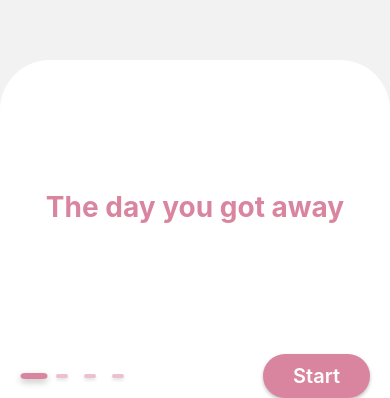
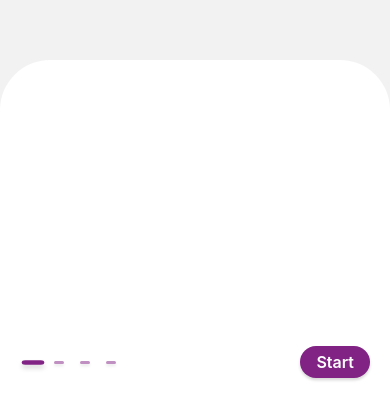
Before and after one commit to devabaha/react-native-training-my-self, a React Native app: screen / in a window 390 px wide. Shown: the part 446-844 px from the top of the page. Built offline with nearby package versions, Linux system fonts and the light colour scheme.

Commit message:
add config color

```diff
--- a/package.json
+++ b/package.json
@@ -13,7 +13,7 @@
     "@react-navigation/bottom-tabs": "^6.3.1",
     "@react-navigation/drawer": "^6.4.1",
     "@react-navigation/material-top-tabs": "^6.2.2",
-    "@react-navigation/native": "^6.0.8",
+    "@react-navigation/native": "^6.0.11",
     "@react-navigation/native-stack": "^6.5.2",
     "axios": "^0.26.1",
     "google-libphonenumber": "^3.2.29",
@@ -27,7 +27,7 @@
     "react-native-reanimated": "^2.6.0",
     "react-native-safe-area-context": "^4.3.1",
     "react-native-safe-area-view": "^1.1.1",
-    "react-native-screens": "^3.13.1",
+    "react-native-screens": "^3.15.0",
     "react-native-swiper": "^1.6.0",
     "react-native-tab-view": "^3.1.1",
     "react-native-vector-icons": "^9.1.0"
--- a/src/components/Feed/screens/Home/News/News.js
+++ b/src/components/Feed/screens/Home/News/News.js
@@ -3,7 +3,7 @@ import {View, Text} from 'react-native';
 
 function News() {
   return (
-    <View style={{flex: 1, backgroundColor: 'pink'}}>
+    <View style={{flex: 1, justifyContent: 'center', alignItems: 'center'}}>
       <Text>News</Text>
     </View>
   );
--- a/src/components/Feed/screens/Home/Popular/Popular.js
+++ b/src/components/Feed/screens/Home/Popular/Popular.js
@@ -3,7 +3,7 @@ import {View, Text} from 'react-native';
 
 function Popular() {
   return (
-    <View style={{flex: 1, backgroundColor: 'orange'}}>
+    <View style={{flex: 1, justifyContent: 'center', alignItems: 'center'}}>
       <Text>Popular</Text>
     </View>
   );
--- a/src/components/Feed/screens/Home/TabView/TabView.js
+++ b/src/components/Feed/screens/Home/TabView/TabView.js
@@ -3,7 +3,7 @@ import {createMaterialTopTabNavigator} from '@react-navigation/material-top-tabs
 import News from '../News';
 import Popular from '../Popular';
 import {navigationStrings} from '../../../../../constants';
-
+import {config} from '../../../../../util/config';
 const Tab = createMaterialTopTabNavigator();
 
 function TabView() {
@@ -20,6 +20,7 @@ function TabView() {
         tabBarIndicatorStyle: {
           width: '25%',
           left: '12.5%',
+          backgroundColor: config.color.primary,
         },
       }}>
       <Tab.Screen name={navigationStrings.NEWS} component={News} />
--- a/src/components/Feed/tabs/index.js
+++ b/src/components/Feed/tabs/index.js
@@ -10,9 +10,22 @@ import IconAntDesign from 'react-native-vector-icons/AntDesign';
 import IconEntypo from 'react-native-vector-icons/Entypo';
 import IconFontAwesome from 'react-native-vector-icons/FontAwesome';
 import {navigationStrings} from '../../../constants';
+import {config} from '../../../util/config';
 const tabBarIconActiveStyle = focused => {
-  return {color: focused ? '#333d94' : '#ccc'};
+  return {color: focused ? config.color.primary : config.color.gray};
 };
+
+const styles = StyleSheet.create({
+  tabBarIconStyle: {
+    fontSize: 24,
+  },
+  tabBarBadgeStyle: {
+    backgroundColor: config.color.notification,
+    color: config.color.white,
+    fontSize: 10,
+    marginLeft: 5,
+  },
+});
 
 const bottomTabs = [
   {
@@ -70,6 +83,8 @@ const bottomTabs = [
           />
         );
       },
+      tabBarBadge: '1',
+      tabBarBadgeStyle: styles.tabBarBadgeStyle,
     },
   },
   {
@@ -84,14 +99,10 @@ const bottomTabs = [
           />
         );
       },
+      tabBarBadge: '9',
+      tabBarBadgeStyle: styles.tabBarBadgeStyle,
     },
   },
 ];
 
-const styles = StyleSheet.create({
-  tabBarIconStyle: {
-    fontSize: 24,
-  },
-});
-
 export {bottomTabs};
--- a/src/components/GetStarted/GetStarted.js
+++ b/src/components/GetStarted/GetStarted.js
@@ -10,6 +10,7 @@ import {
   SafeAreaView,
 } from 'react-native';
 import {navigationStrings} from '../../constants';
+import {config} from '../../util/config';
 
 const width = Dimensions.get('window').width;
 
@@ -38,6 +39,7 @@ const GetStarted = ({navigation}) => {
   ]);
 
   const [animatedScrollXValue] = useState(new Animated.Value(0));
+  const [animatedOpacityValue] = useState(new Animated.Value(0));
   const [currentIndex, setCurrentIndex] = useState(0);
   const viewConfigRef = useRef({viewAreaCoveragePercentThreshold: 50});
 
@@ -47,6 +49,13 @@ const GetStarted = ({navigation}) => {
         <Image source={{uri: item.url}} style={styles.image} />
       </View>
     );
+  }, []);
+
+  const onLoadingText = useCallback(() => {
+    Animated.timing(animatedOpacityValue, {
+      toValue: 1,
+      useNativeDriver: true,
+    }).start();
   }, []);
 
   const renderPagination = useCallback(() => {
@@ -139,9 +148,15 @@ const GetStarted = ({navigation}) => {
           }}>
           {images.map((item, i) => {
             return currentIndex === i ? (
-              <Text key={item.id} style={styles.descriptionText}>
+              <Animated.Text
+                key={item.id}
+                style={[
+                  styles.descriptionText,
+                  {opacity: animatedOpacityValue},
+                ]}
+                onTextLayout={onLoadingText}>
                 {item.title}
-              </Text>
+              </Animated.Text>
             ) : null;
           })}
         </View>
@@ -177,24 +192,24 @@ const styles = StyleSheet.create({
     flexDirection: 'row',
   },
   dotPagination: {
-    width: 12,
-    height: 4,
+    width: 10,
+    height: 3,
     borderRadius: 4,
     marginHorizontal: 8,
-    backgroundColor: '#da85a0',
-    shadowColor: '#000',
+    backgroundColor: config.color.primary,
+    shadowColor: config.color.black,
     shadowOffset: {
       width: 0,
-      height: 2,
+      height: 2.25,
     },
-    shadowOpacity: 0.25,
-    shadowRadius: 3.84,
+    shadowOpacity: 0.161,
+    shadowRadius: 3,
 
     elevation: 5,
   },
   descriptionBlock: {
     position: 'absolute',
-    backgroundColor: '#fff',
+    backgroundColor: config.color.white,
     bottom: 0,
     height: '40%',
     width: '100%',
@@ -204,8 +219,8 @@ const styles = StyleSheet.create({
   },
   descriptionText: {
     textAlign: 'center',
-    color: '#da85a0',
-    fontSize: 28,
+    color: config.color.primary,
+    fontSize: 22,
     fontWeight: '700',
   },
   buttonBlock: {
@@ -213,25 +228,26 @@ const styles = StyleSheet.create({
     justifyContent: 'space-between',
     alignItems: 'center',
     flexDirection: 'row',
+    paddingBottom: 20,
   },
   buttonBackground: {
-    backgroundColor: '#da85a0',
-    paddingHorizontal: 30,
-    paddingVertical: 10,
-    borderRadius: 30,
-    shadowColor: '#000',
+    backgroundColor: config.color.primary,
+    paddingHorizontal: 16,
+    paddingVertical: 6,
+    borderRadius: 20,
+    shadowColor: config.color.black,
     shadowOffset: {
       width: 0,
-      height: 2,
+      height: 2.25,
     },
-    shadowOpacity: 0.25,
-    shadowRadius: 3.84,
+    shadowOpacity: 0.161,
+    shadowRadius: 3,
 
     elevation: 5,
   },
   buttonText: {
-    color: '#fff',
-    fontSize: 20,
+    color: config.color.white,
+    fontSize: 16,
     fontWeight: '600',
   },
 });
--- a/src/components/Login/Login.js
+++ b/src/components/Login/Login.js
@@ -1,4 +1,3 @@
-import {transform} from '@babel/core';
 import React, {useState, useRef} from 'react';
 import {
   View,
@@ -12,7 +11,8 @@ import {
   Keyboard,
 } from 'react-native';
 import CountryPicker from 'react-native-country-picker-modal';
-import {navigationStrings} from '../../constants'
+import {navigationStrings} from '../../constants';
+import {config} from '../../util/config';
 
 const Login = ({navigation}) => {
   const [phoneNumber, setPhoneNumber] = useState('');
@@ -61,7 +61,7 @@ const Login = ({navigation}) => {
 
           <TouchableOpacity
             style={styles.button}
-            onPress={() => navigation.navigate(navigationStrings.FEED)}>
+            onPress={() => navigation.replace(navigationStrings.FEED)}>
             <Text style={styles.textButton}>Tiếp tục</Text>
           </TouchableOpacity>
         </View>
@@ -79,7 +79,7 @@ const Login = ({navigation}) => {
 const styles = StyleSheet.create({
   container: {
     flex: 1,
-    backgroundColor: '#fff',
+    backgroundColor: config.color.white,
   },
   content: {
     marginTop: 50,
@@ -105,7 +105,7 @@ const styles = StyleSheet.create({
   },
   phonePickerBlock: {
     borderRadius: 8,
-    backgroundColor: '#ccc',
+    backgroundColor: config.color.gray,
     paddingHorizontal: 8,
     paddingVertical: 12,
   },
@@ -120,7 +120,7 @@ const styles = StyleSheet.create({
     paddingHorizontal: 8,
     paddingVertical: 12,
     flex: 1,
-    backgroundColor: '#ccc',
+    backgroundColor: config.color.gray,
   },
   button: {
     justifyContent: 'center',
--- /dev/null
+++ b/src/util/config.js
@@ -0,0 +1,14 @@
+const config = {
+  color: {
+    white: '#fff',
+    gray: '#ccc',
+    black: '#000',
+    primary: '#812384',
+    notification: '#e46161',
+  },
+  layout: {
+
+  }
+};
+
+export {config};
```
Also changed, not shown: 1 other file (tests, documents, lock files or other folders).
